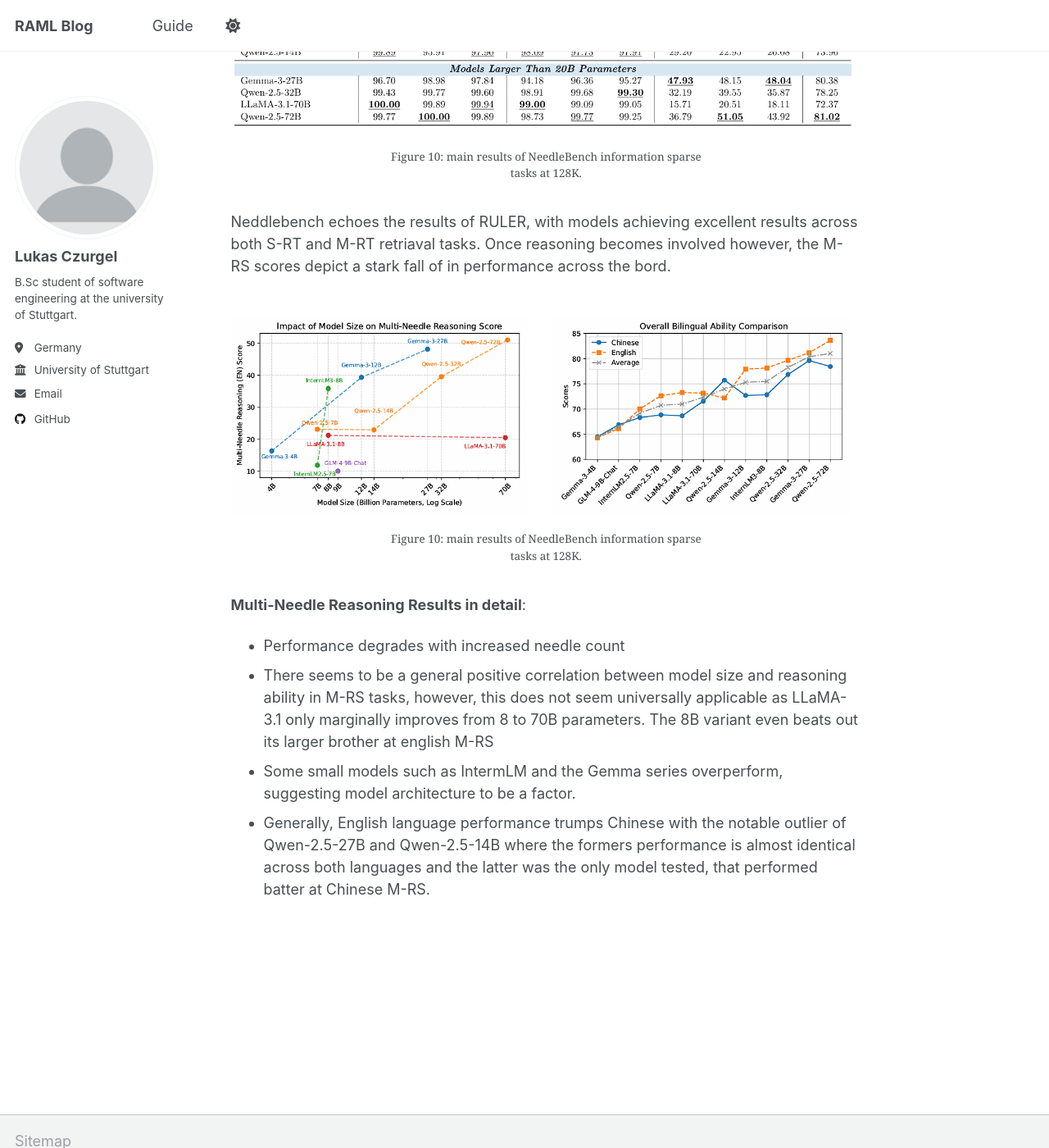
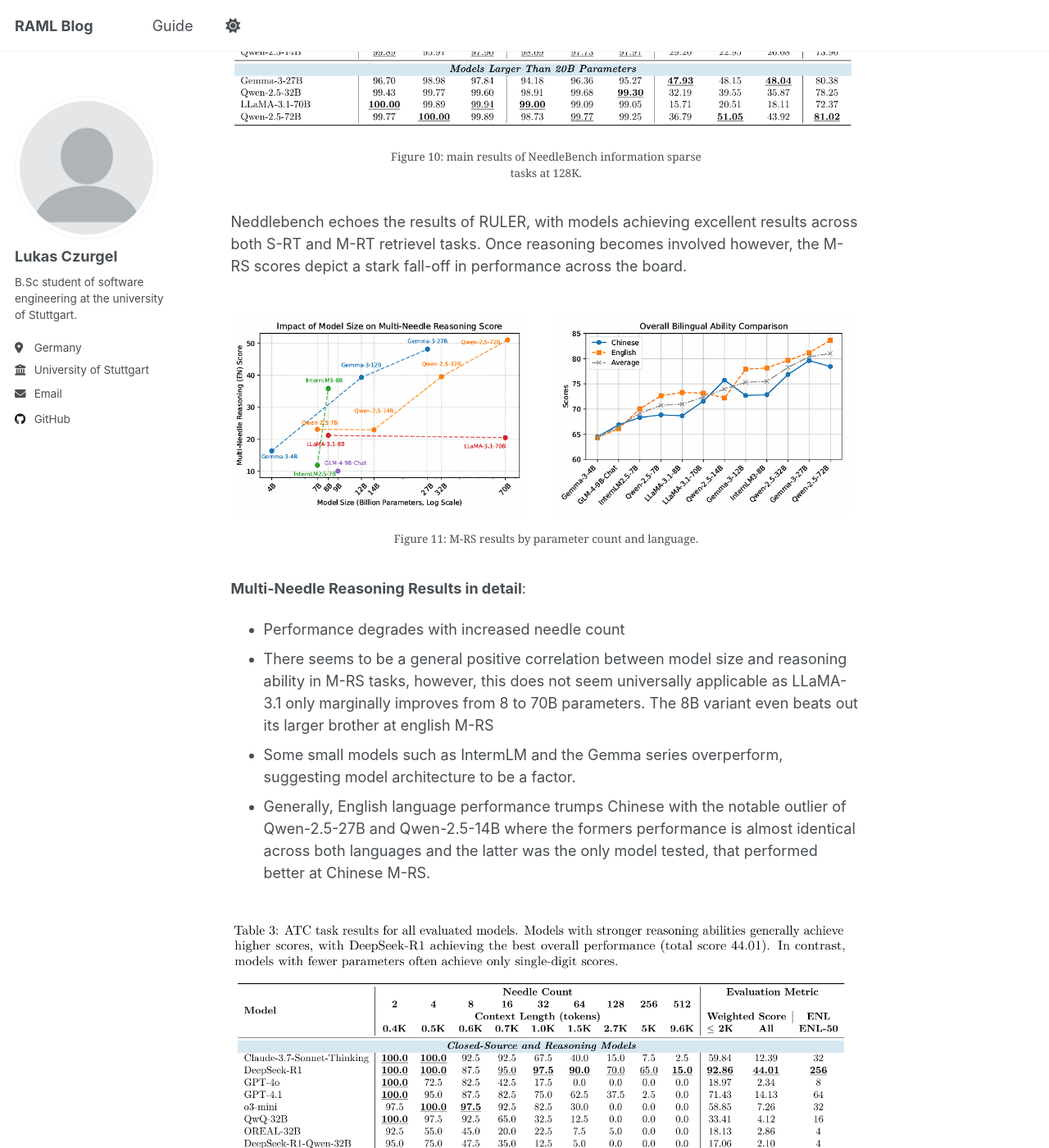
Before and after one commit to st156832/RAML-NeedleBench-Blog, a Jekyll site: the page built from _pages/about.md, in a window 1280 px wide and 1400 px high, scrolled down 14233 px. Shown: the whole window at 82% size. Built offline with Jekyll 4.4.1, drawn with Linux system fonts in a browser that asks for light colours; a script that is not in the unit is left out; some of the changed text lies outside the part shown.

Commit message:
atc results

```diff
--- a/_pages/about.md
+++ b/_pages/about.md
@@ -227,16 +227,22 @@ least τ. Models are evaluated under a ENL-50 metric, with τ = 50%
     <figcaption style="text-align: center; max-width: 50%; display: block; margin: auto; width: 50%;">Figure 10: main results of NeedleBench information sparse tasks at 128K.</figcaption>
 </figure>
 
-Neddlebench echoes the results of RULER, with models achieving excellent results across both S-RT and M-RT retriaval tasks. Once reasoning becomes involved however, the M-RS scores depict a stark fall of in performance across the bord.
+Neddlebench echoes the results of RULER, with models achieving excellent results across both S-RT and M-RT retrievel tasks. Once reasoning becomes involved however, the M-RS scores depict a stark fall-off in performance across the board.
 
 <figure>
     <img src="{{site.baseurl}}/images/size_language.png"
          alt="Information sparse tasks results, NeedleBench.">
-    <figcaption style="text-align: center; max-width: 50%; display: block; margin: auto; width: 50%;">Figure 10: main results of NeedleBench information sparse tasks at 128K.</figcaption>
+    <figcaption style="text-align: center; max-width: 50%; display: block; margin: auto; width: 50%;">Figure 11: M-RS results by parameter count and language.</figcaption>
 </figure>
 
 **Multi-Needle Reasoning Results in detail**:
 - Performance degrades with increased needle count
 - There seems to be a general positive correlation between model size and reasoning ability in M-RS tasks, however, this does not seem universally applicable as LLaMA-3.1 only marginally improves from 8 to 70B parameters. The 8B variant even beats out its larger brother at english M-RS
 - Some small models such as IntermLM and the Gemma series overperform, suggesting model architecture to be a factor.
-- Generally, English language performance trumps Chinese with the notable outlier of Qwen-2.5-27B and Qwen-2.5-14B where the formers performance is almost identical across both languages and the latter was the only model tested, that performed batter at Chinese M-RS.
+- Generally, English language performance trumps Chinese with the notable outlier of Qwen-2.5-27B and Qwen-2.5-14B where the formers performance is almost identical across both languages and the latter was the only model tested, that performed better at Chinese M-RS.
+
+<figure>
+    <img src="{{site.baseurl}}/images/atc_results.png"
+         alt="Information dense tasks results, NeedleBench.">
+    <figcaption style="text-align: center; max-width: 50%; display: block; margin: auto; width: 50%;">Figure 12: Main results of NeedleBench information dense ATC tasks.</figcaption>
+</figure>
```
Also changed, not shown: images/atc_results.png (added).
